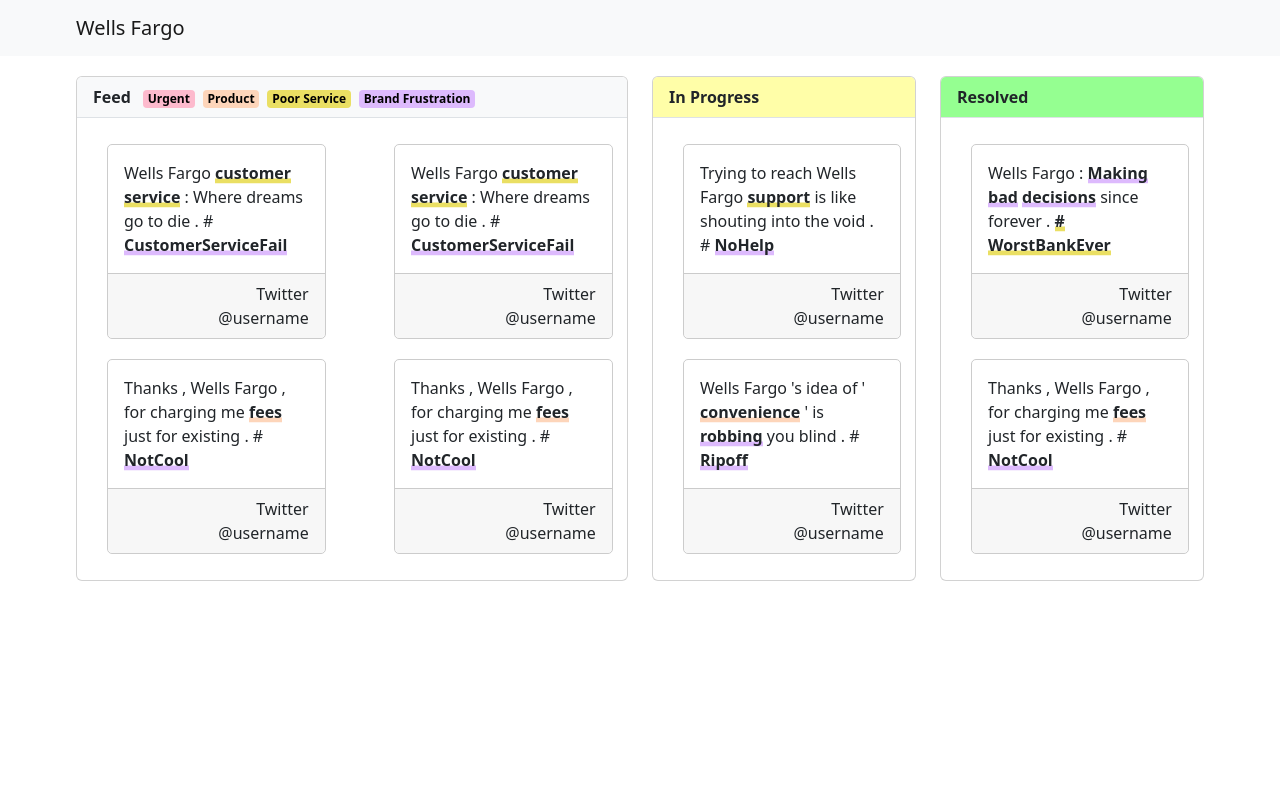
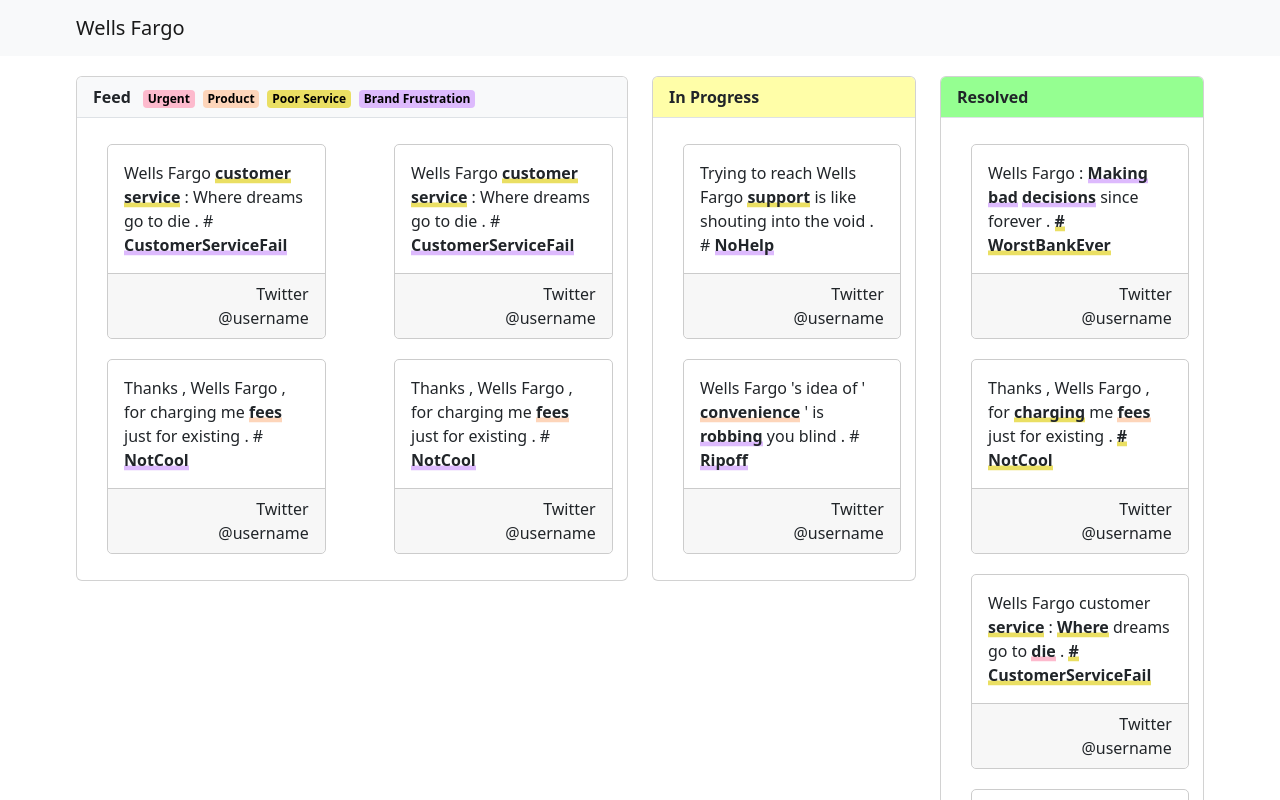
Before and after one commit to davidheineman/ef, a Vue app: page / in a window 1280 px wide. Shown: the top 800 px of the page. Built offline with nearby package versions, Linux system fonts and the light colour scheme; no server answers.

Commit message:
beautify

```diff
--- a/src/components/Feed.vue
+++ b/src/components/Feed.vue
@@ -94,7 +94,25 @@
 
             resolvedItems: [
                 [["Wells", "BRAND"], ["Fargo", "BRAND"], [":", "O"], ["Making", "FRUST"], ["bad", "FRUST"], ["decisions", "FRUST"], ["since", "O"], ["forever", "O"], [".", "O"], ["#", "SERV"], ["WorstBankEver", "SERV"]],
-                [["Thanks", "O"], [",", "O"], ["Wells", "BRAND"], ["Fargo", "BRAND"], [",", "O"], ["for", "O"], ["charging", "O"], ["me", "O"], ["fees", "PROD"], ["just", "O"], ["for", "O"], ["existing", "O"], [".", "O"], ["#", "O"], ["NotCool", "FRUST"]]
+                [["Thanks", "O"], [",", "O"], ["Wells", "BRAND"], ["Fargo", "BRAND"], [",", "O"], ["for", "O"], ["charging", "SERV"], ["me", "O"], ["fees", "PROD"], ["just", "O"], ["for", "O"], ["existing", "O"], [".", "O"], ["#", "SERV"], ["NotCool", "SERV"]],
+                [["Wells", "BRAND"], ["Fargo", "BRAND"], ["customer", "O"], ["service", "SERV"], [":", "O"], ["Where", "SERV"], ["dreams", "O"], ["go", "O"], ["to", "O"], ["die", "URG"], [".", "O"], ["#", "SERV"], ["CustomerServiceFail", "SERV"]],
+                [["Guess", "O"], ["who", "O"], ["messed", "FRUST"], ["up", "PROD"], ["my", "PROD"], ["account", "PROD"], ["again", "O"], ["?", "O"], ["Yep", "O"], [",", "O"], ["you", "O"], ["guessed", "O"], ["it", "O"], [",", "O"], ["Wells", "BRAND"], ["Fargo", "BRAND"], [".", "O"], ["#", "SERV"], ["NeverAgain", "SERV"]],
+                [["Wells", "BRAND"], ["Fargo", "BRAND"], [":", "O"], ["where", "O"], ["incompetence", "SERV"], ["meets", "SERV"], ["greed", "PROD"], [".", "O"], ["#", "SERV"], ["WorstBankEver", "SERV"]],
+                [["Trying", "O"], ["to", "O"], ["reach", "O"], ["Wells", "BRAND"], ["Fargo", "BRAND"], ["support", "SERV"], ["is", "O"], ["like", "O"], ["shouting", "O"], ["into", "O"], ["the", "O"], ["void", "O"], [".", "O"], ["#", "O"], ["NoHelp", "O"]],
+                [["Wells", "BRAND"], ["Fargo", "BRAND"], ["\'", "O"], ["s", "O"], ["idea", "O"], ["of", "O"], ["\'", "O"], ["convenience", "O"], ["\'", "O"], ["is", "O"], ["robbing", "URG"], ["you", "URG"], ["blind", "URG"], [".", "O"], ["#", "SERV"], ["Ripoff", "SERV"]],
+                [["Hey", "O"], ["Wells", "BRAND"], ["Fargo", "BRAND"], [",", "O"], ["ever", "O"], ["heard", "O"], ["of", "O"], ["\'", "O"], ["ethical", "PROD"], ["banking", "PROD"], ["\'", "O"], ["?", "O"], ["Did", "O"], ["n\'t", "O"], ["think", "O"], ["so", "O"], [".", "O"], ["#", "FRUST"], ["Shameful", "FRUST"]],
+                [["Wells", "BRAND"], ["Fargo", "BRAND"], [":", "O"], ["You\'ll", "O"], ["never", "O"], ["find", "O"], ["a", "O"], ["more", "O"], ["wretched", "FRUST"], ["hive", "FRUST"], ["of", "O"], ["scum", "FRUST"], ["and", "O"], ["villainy", "FRUST"], [".", "O"], ["#", "PROD"], ["Avoid", "PROD"]],
+                [["Wells", "BRAND"], ["Fargo", "BRAND"], [":", "O"], ["Where", "O"], ["fees", "PROD"], ["multiply", "PROD"], ["like", "O"], ["rabbits", "O"], [".", "O"], ["#", "SERV"], ["MoneyPit", "SERV"]],
+                [["If", "O"], ["you\'re", "O"], ["looking", "O"], ["for", "O"], ["disappointment", "FRUST"], [",", "O"], ["look", "O"], ["no", "O"], ["further", "O"], ["than", "O"], ["Wells", "BRAND"], ["Fargo", "BRAND"], [".", "O"], ["#", "SERV"], ["Fail", "SERV"]],
+                [["Wells", "BRAND"], ["Fargo", "BRAND"], ["\'", "O"], ["s", "O"], ["motto", "O"], [":", "O"], ["\'", "O"], ["Let\'s", "O"], ["make", "FRUST"], ["banking", "SERV"], ["as", "O"], ["frustrating", "FRUST"], ["as", "O"], ["possible", "O"], ["\'", "O"], [".", "O"], ["#", "SERV"], ["MissionAccomplished", "SERV"]],
+                [["I\'d", "O"], ["rather", "O"], ["wrestle", "O"], ["a", "O"], ["bear", "O"], ["than", "O"], ["deal", "O"], ["with", "O"], ["Wells", "BRAND"], ["Fargo", "BRAND"], ["again", "O"], [".", "O"], ["#", "SERV"], ["BankingNightmare", "SERV"]],
+                [["Wells", "BRAND"], ["Fargo", "BRAND"], [":", "O"], ["Where", "O"], ["customer", "O"], ["satisfaction", "SERV"], ["goes", "SERV"], ["to", "SERV"], ["die", "SERV"], [".", "O"], ["#", "O"], ["NoThanks", "O"]],
+                [["Wells", "BRAND"], ["Fargo", "BRAND"], [":", "O"], ["The", "O"], ["epitome", "O"], ["of", "O"], ["corporate", "O"], ["greed", "FRUST"], [".", "O"], ["#", "SERV"], ["MoneyHungry", "SERV"]],
+                [["I\'d", "O"], ["rather", "O"], ["trust", "O"], ["a", "O"], ["toddler", "O"], ["with", "O"], ["my", "O"], ["finances", "O"], ["than", "O"], ["Wells", "BRAND"], ["Fargo", "BRAND"], [".", "O"], ["#", "O"], ["NoFaith", "O"]],
+                [["Shoutout", "O"], ["to", "O"], ["Wells", "BRAND"], ["Fargo", "BRAND"], ["for", "O"], ["consistently", "O"], ["ruining", "FRUST"], ["my", "O"], ["day", "O"], [".", "O"], ["#", "SERV"], ["ThanksForNothing", "SERV"]],
+                [["Wells", "BRAND"], ["Fargo", "BRAND"], [":", "O"], ["Where", "O"], ["your", "O"], ["money", "O"], ["disappears", "URG"], ["without", "O"], ["a", "O"], ["trace", "O"], [".", "O"], ["#", "SERV"], ["Sketchy", "SERV"]],
+                [["Wells", "BRAND"], ["Fargo", "BRAND"], ["\'s", "O"], ["idea", "O"], ["of", "O"], ["\'", "O"], ["security", "URG"], ["\'", "O"], ["is", "O"], ["a", "O"], ["joke", "FRUST"], [".", "O"], ["#", "PROD"], ["Unsafe", "PROD"]],
+                [["You", "O"], ["know", "O"], ["what\'s", "O"], ["scarier", "O"], ["than", "O"], ["a", "O"], ["horror", "O"], ["movie", "O"], ["?", "O"], ["Wells", "BRAND"], ["Fargo", "BRAND"], ["\'s", "O"], ["fees", "SERV"], [".", "O"], ["#", "SERV"], ["NightmareBank", "SERV"]]
             ],
 
             // items: [
--- a/src/components/Item.vue
+++ b/src/components/Item.vue
@@ -14,19 +14,36 @@
 
         <div v-if="showModal" class="modal">
             <div class="modal-content">
-                <h2>Choose How to Resolve</h2>
+                <h2>Resolution</h2>
                 <hr>
                 <h3>Client Complaint</h3>
+                <div class="centerthis" style="margin-top:8px">
+                    <div class="card border-dark mb-3" style="max-width: 18rem;">
+                        <div class="card-body text-dark">
+                            <p class="card-text">
                             <p class="card-text" v-html="formattedText"></p>
+                            </p>
+                        </div>
+                    </div>
+                </div>
                 <h3>Suggested Responses</h3>
                 <div class="response">
                     <p>{{ response1 }}</p>
-                    <button class="send">Send</button>
+                    <button type="button" class="btn btn-primary">Send</button>
                 </div>
                 <div class="response">
                     <p>{{ response2 }}</p>
-                    <button class="send">Send</button>
+                    <button type="button" class="btn btn-primary">Send</button>
                 </div>
+
+                <!-- <div class="row">
+    <div class="col-md-auto">
+        <button type="button" class="btn btn-primary">Send</button>
+    </div>
+    <div class="col-md-auto">
+        <button type="button" class="btn btn-warning">Tag for later</button>
+    </div>
+</div> -->
             </div>
         </div>
     </div>
@@ -104,6 +121,25 @@
 </script>
 
 <style scoped>
+.response {
+    padding: 0 16px 0 0;
+}
+
+.response p {
+    padding-right: 16px
+}
+
+.response button {
+    height: 50px !important;
+}
+
+    .centerthis {
+        display: flex;
+        justify-content: center;
+        align-items: center;
+        height: 100%; /* Adjust as needed */
+    }
+
 .card-text {
     padding: 16px
 }
@@ -124,7 +160,8 @@
 .card-footer {
     display: flex;
     align-items: end;
-    justify-content: flex-end; /* Align items to the right */
+    justify-content: flex-end;
+    /* Align items to the right */
 }
 
 .card-footer p {
```
Also changed, not shown: 1 other file (tests, documents, lock files or other folders). Lines whose indentation alone changed are shown as unchanged.
